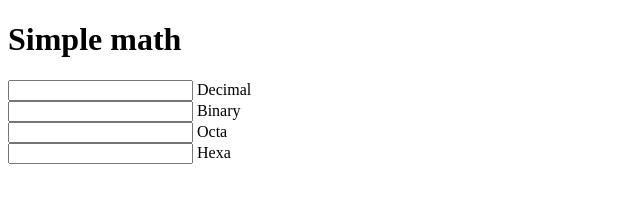
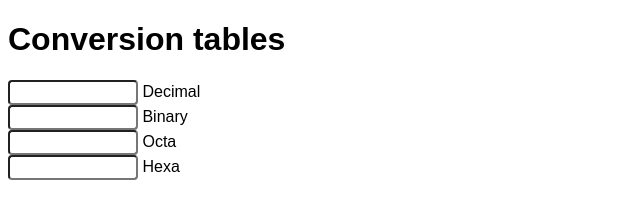
Before and after one commit to Feope/DevBasicSkills2019-8, a plain HTML site: page index.html in a window 1280 px wide. Shown: the whole page, without its empty margins (0-640 px from the left). Drawn offline with Linux system fonts and the light colour scheme.

Commit message:
Style changes to conversion table

```diff
--- a/index.html
+++ b/index.html
@@ -2,12 +2,12 @@
 <html lang="en">
 <head>
     <meta charset="UTF-8">
-    <link rel="stylesheet" href="styles.css">
+    <link rel="stylesheet" href="style.css">
     <title>Project Group 8</title>
     <script src="javascript.js"></script>
 </head>
 <body>
-    <h1> Simple math</h1>
+    <h1> Conversion tables</h1>
     <form>
         <input id="dec" onkeyup="convert_dec()" type="number">
         Decimal<br>
--- a/style.css
+++ b/style.css
@@ -0,0 +1,30 @@
+body{
+    font-family: Arial, Helvetica, sans-serif;
+}
+
+input{
+    width: 120px;
+    padding: 3px;
+    font-family: Arial, Helvetica, sans-serif;
+    border-radius: 4px;
+}
+
+input[type=text]:focus {
+    background-color: lightblue;
+}
+
+input[type=number]:focus {
+    background-color: lightblue;
+}
+
+/* Hiding number arrows in Chrome, IE and other browsers */
+input::-webkit-outer-spin-button,
+input::-webkit-inner-spin-button {
+  -webkit-appearance: none;
+  margin: 0;
+}
+
+/* Hiding number arrows in Firefox */
+input[type=number] {
+  -moz-appearance:textfield;
+}
```
